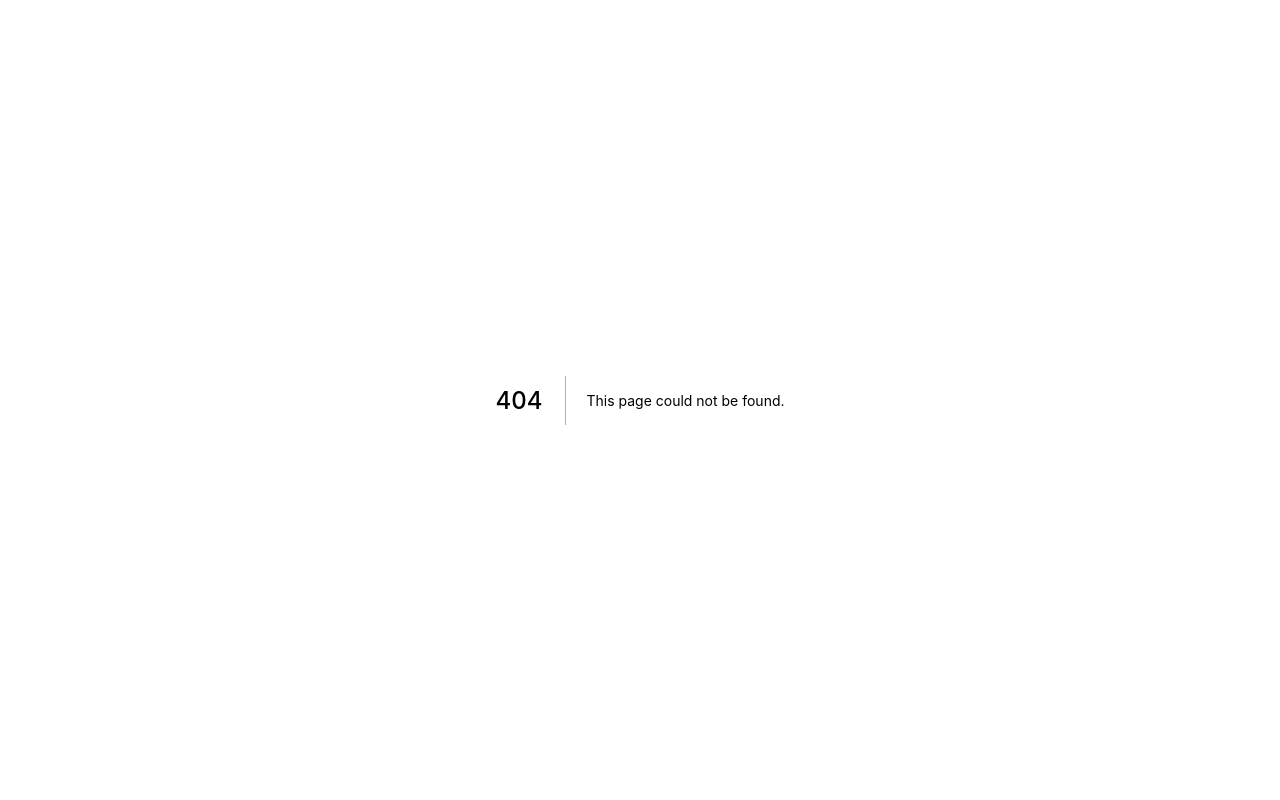
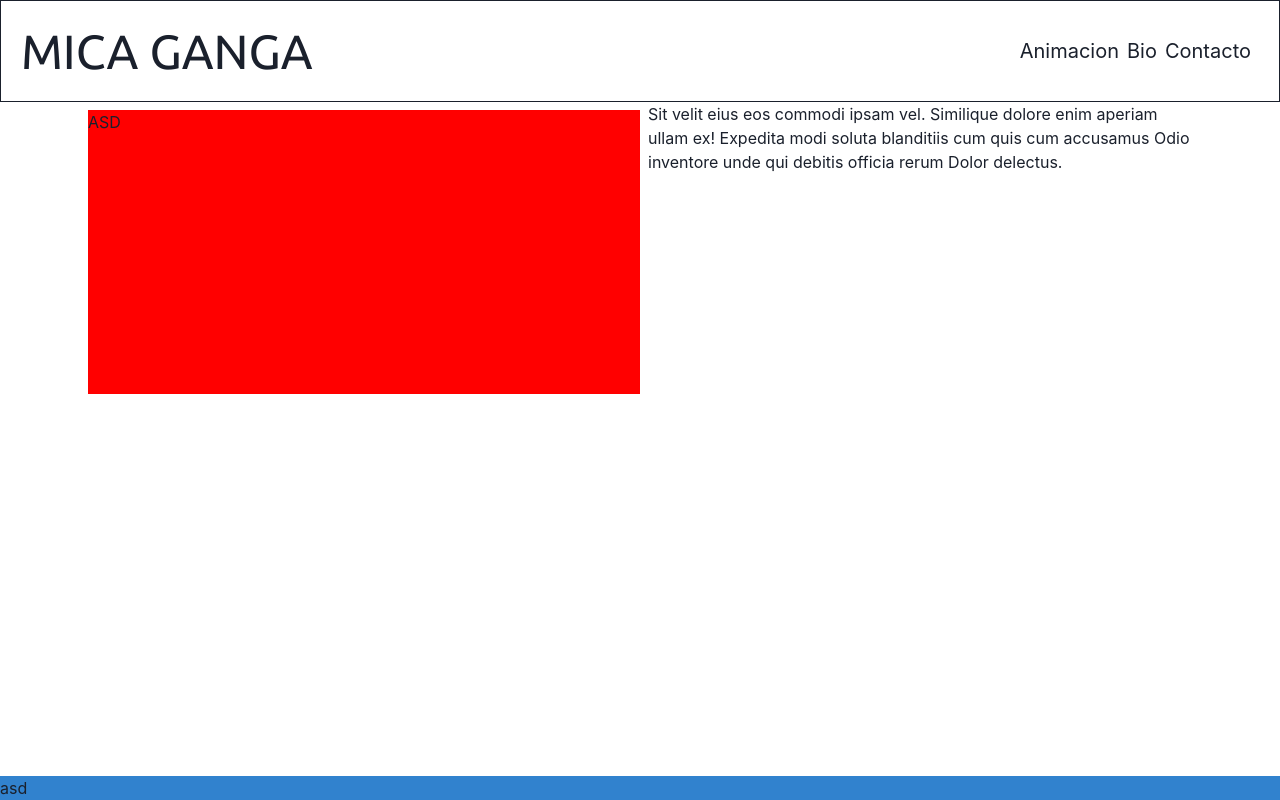
Before and after one commit to francoganga/miki, a Next.js app: page /bio in a window 1280 px wide. Before the commit this address had no page. Built offline with nearby package versions, Linux system fonts and the light colour scheme.

Commit message:
wip: bio

```diff
--- a/components/header.tsx
+++ b/components/header.tsx
@@ -1,18 +1,46 @@
-import { Box, Flex, Heading, Text, Link } from '@chakra-ui/react';
+import { Box, Flex, Heading, Text, Link, useMediaQuery, Center } from '@chakra-ui/react';
+import { useState, useEffect } from 'react';
 import { Image } from "@chakra-ui/react";
 import styles from '../styles/Header.module.css'
 
 export default function Header() {
+
+  const [isSmallerThan610px] = useMediaQuery("(max-width: 610px)");
+
+  const [mounted, setMounted] = useState(false);
+
+  useEffect(() => {
+      setMounted(true)
+  }, []);
+
   return (
     <Box px="5" border="1px">
-      <Flex textStyle="h2" w="100%" h="100px" alignItems="center" justifyContent="space-between">
-      <Text className={styles.header}  ml="1em">MICA GANGA</Text>
-      <Box>
-        <Link mr="2">Animacion</Link>
-        <Link mr="2">Bio</Link>
-        <Link mr="2">Contacto</Link>
-      </Box>
+      {mounted && !isSmallerThan610px ?
+       <Flex textStyle="h2" w="100%" h="100px" alignItems="center" justifyContent="space-between">
+        <Box>
+          <Link href="/" className={styles.header}>
+            MICA GANGA
+          </Link>
+        </Box>
+        <Box>
+          <Flex h="100px" justifyContent="center" alignItems="center">
+            <Link mr="2">
+              <Text className={styles.linksText}>Animacion</Text>
+            </Link>
+            <Link href="/bio" mr="2"><Text className={styles.linksText}>Bio</Text></Link>
+            <Link mr="2"><Text className={styles.linksText}>Contacto</Text></Link>
+          </Flex>
+        </Box>
       </Flex>
+        :
+        <Flex h="100px" justifyContent="center" alignItems="center">
+          <Link mr="2">
+            <Text className={styles.linksText}>Animacion</Text>
+          </Link>
+          <Link href="/bio" mr="2" className={styles.linksText}>Bio</Link>
+          <Link mr="2"><Text className={styles.linksText}>Contacto</Text></Link>
+        </Flex>
+      }
     </Box>
   )
 }
--- /dev/null
+++ b/pages/bio.tsx
@@ -0,0 +1,31 @@
+import { Grid, Box, Container, Flex, Center, useMediaQuery, Text } from '@chakra-ui/react';
+import Header from '../components/header';
+
+
+export default function Bio() {
+  return (
+    <Box h="100vh">
+      <Grid templateRows="auto 1fr auto" h="100%">
+        <Header/>
+        <Container maxW="90%" h="100%">
+          <Flex h="100%">
+            <Center flex="1" w="300px" h="300px" padding="8px">
+              <Box h="100%" w="100%" backgroundColor="red">
+                ASD
+              </Box>
+            </Center>
+            <Box flex="1">
+              <Text>Sit velit eius eos commodi ipsam vel.
+                Similique dolore enim aperiam ullam ex! Expedita modi soluta blanditiis cum quis cum accusamus Odio
+              inventore unde qui debitis officia rerum Dolor delectus.
+             </Text>
+            </Box>
+          </Flex>
+        </Container>
+        <Box w="100%" bg="blue.500">
+          <p>asd</p>
+        </Box>
+      </Grid>
+    </Box>
+  )
+}
--- a/styles/Header.module.css
+++ b/styles/Header.module.css
@@ -2,3 +2,7 @@
   font-size: 48px;
   font-family: 'Ubuntu', sans-serif;
 }
+
+.linksText {
+  font-size: 20px;
+}
```
